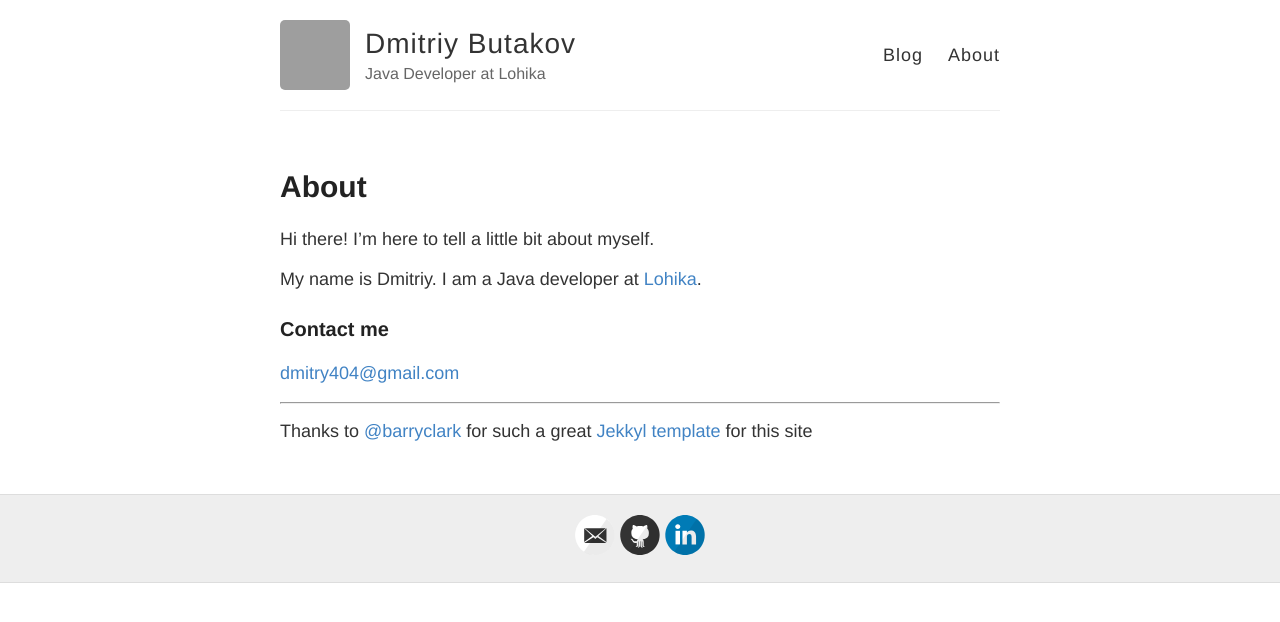
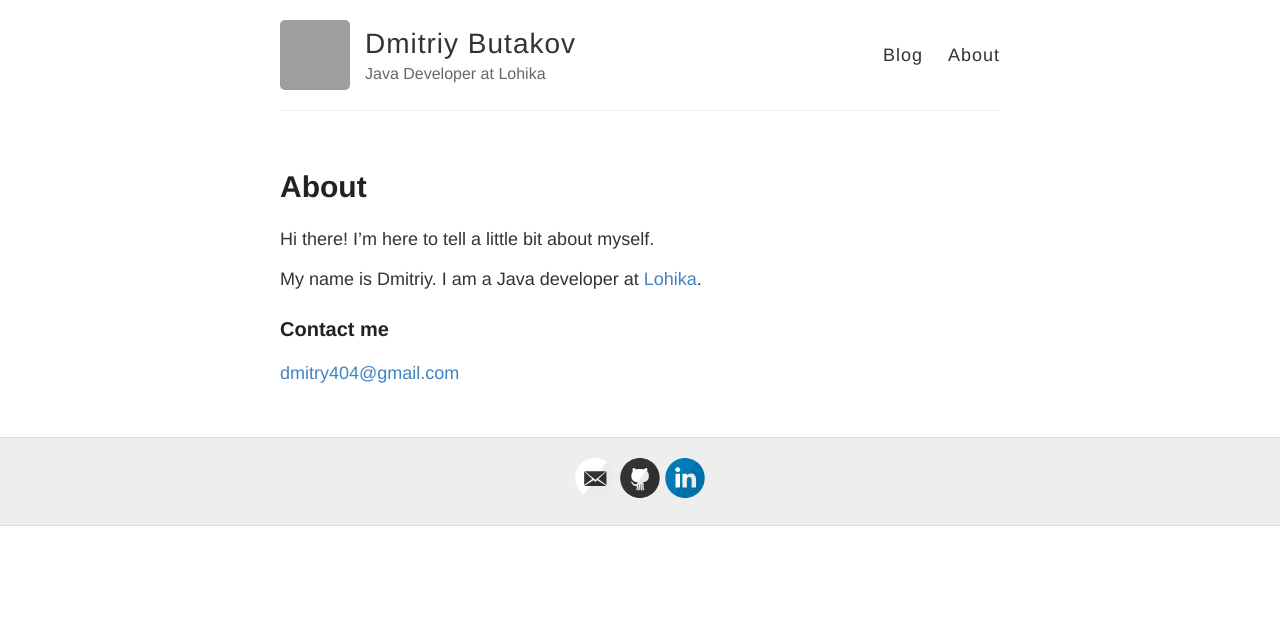
Before and after one commit to Dmitry404/dmitry404.github.io, a Jekyll site: the page built from about.md, in a window 1280 px wide. Shown: the top 622 px of the page. Built offline with Jekyll 4.4.1, drawn with Linux system fonts in a browser that asks for light colours; grey boxes are pictures that could not be loaded.

Commit message:
moved the credits to README

```diff
--- a/about.md
+++ b/about.md
@@ -11,7 +11,3 @@ My name is Dmitriy. I am a Java developer at [Lohika](http://www.lohika.com).
 ### Contact me
 
 [dmitry404@gmail.com](mailto:dmitry404@gmail.com)
-
----
-
-Thanks to [@barryclark](https://github.com/barryclark) for such a great [Jekkyl](https://github.com/jekyll/jekyll) [template](https://github.com/barryclark/jekyll-now) for this site
```
Also changed, not shown: README.md.
